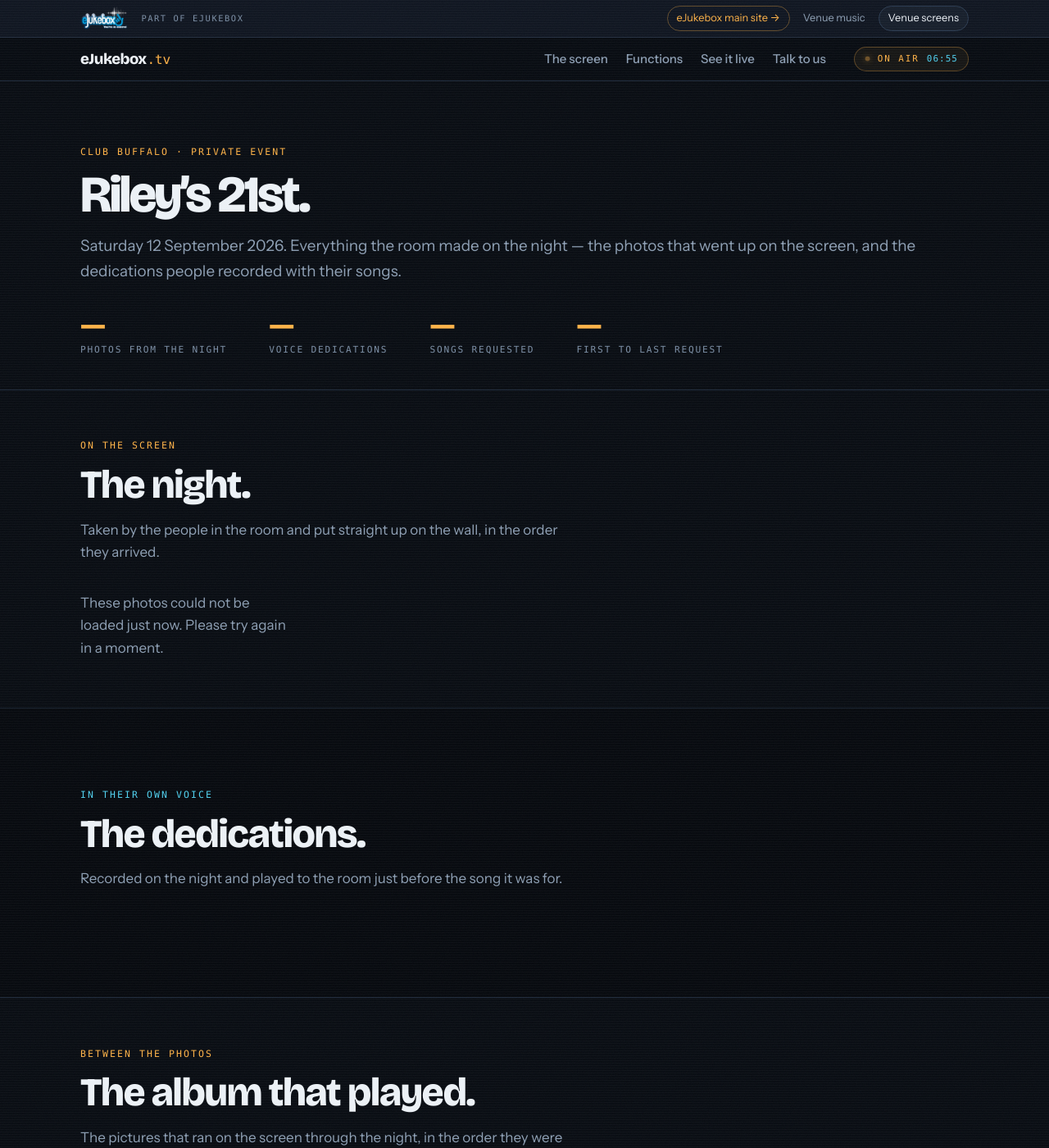
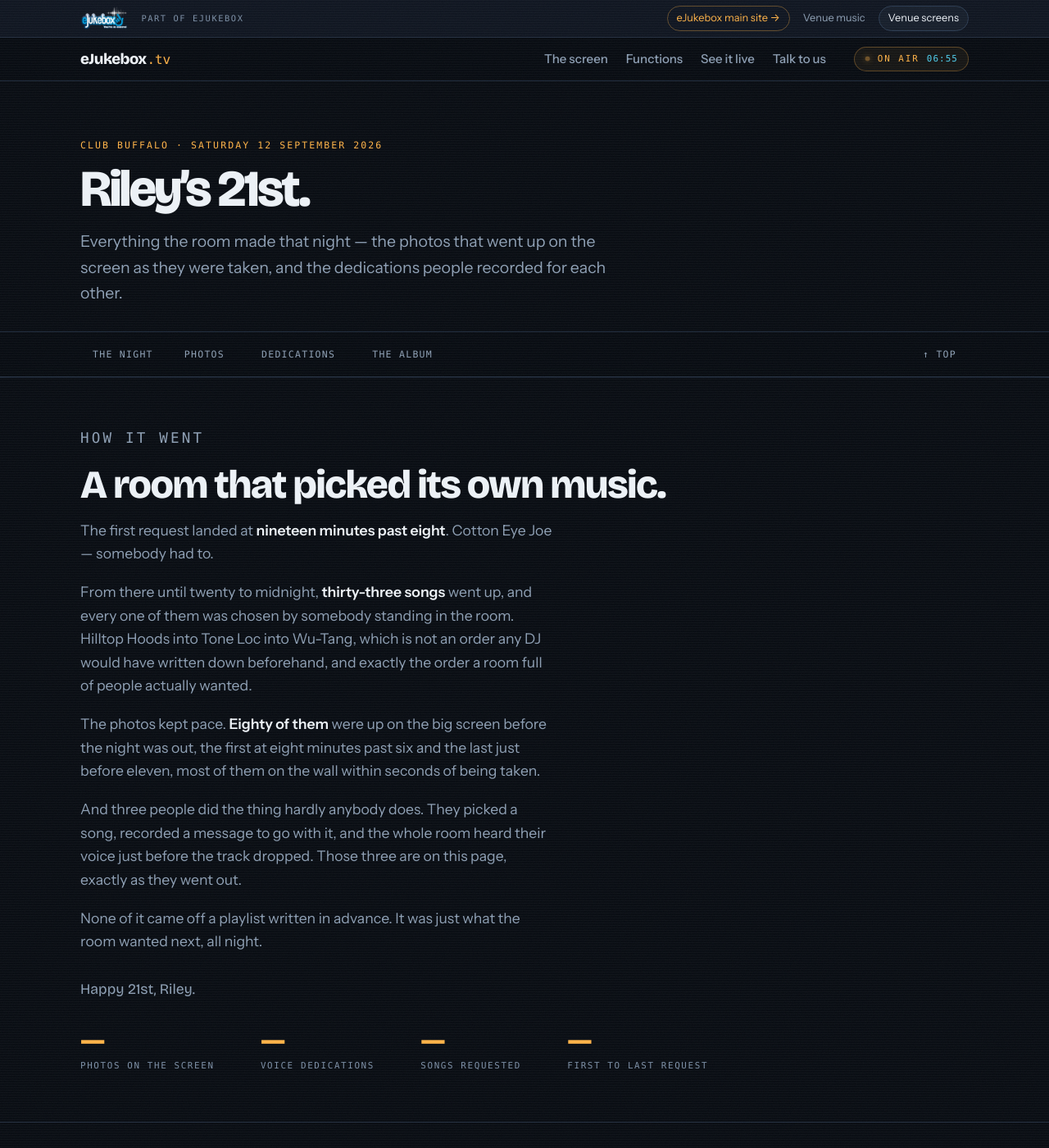
Before and after one commit to MusicbotAU/ejukebox-tv, a Jekyll site: the page built from rileys-21st-ceed6e8f31.html, in a window 1280 px wide and 1400 px high. Shown: the whole window at 82% size. Built offline with Jekyll 4.4.1, drawn with Linux system fonts in a browser that asks for light colours; some web fonts are replaced; some of the changed text lies outside the part shown.

Commit message:
Riley's page: a way to get around it, and the right frame on the photos
Three things Marc found on the first pass.

NAVIGATION. The dedications sat below a hundred and eighty photos, so reaching
them meant scrolling past the lot and then scrolling all the way back. There is
now a sticky strip under the site's own topbar with the four sections and their
counts, the current one lit, and a Top control. It parks itself under the topbar
by measuring it at runtime, because that bar changes height when it wraps.

THE PHOTOS WERE THE WRONG RENDER. They were the touchscreen frame, which carries
"Touch screen to request songs" across the top of every picture - correct on a TV
in a pub, an advert on a page handed to a family. They are now the Instagram
render: same photo, 4:5, edge to edge, venue and eJukebox marks small along the
foot. The eighty guest photos already had one from upload time; the hundred and
one album photos were rendered from their untouched originals.

A STORY, KEPT QUIET. Marc: "keep it subtle, because after all it's Riley's
birthday - we're not here to take any credit, although they had fun because of
us." So there is not a product word on the page. The first request at 8:19 and
what it was, thirty-three songs the room chose itself, eighty photos on the wall
within seconds of being taken, three people who heard their own voice over the
PA. The point lands without anyone being sold to.

Co-Authored-By: Claude Opus 5 <noreply@anthropic.com>

```diff
--- a/rileys-21st-ceed6e8f31.html
+++ b/rileys-21st-ceed6e8f31.html
@@ -12,84 +12,136 @@ date: 2026-09-13 12:00:00 +0800
 {%- comment -%}
   A PRIVATE EVENT HANDOVER PAGE.
 
-  What this is: everything the room made on the night, handed back to the person whose night it
-  was. Guest photos off the wall, the voice dedications people recorded with their song requests,
-  and the album that played between them.
+  Everything the room made on the night, handed back to the person whose night it was. Reachable
+  only by its URL: `noindex` writes the robots tag, `sitemap: false` keeps it out of sitemap.xml,
+  and nothing links to it. The hex suffix IS the key - there is no login.
 
-  Reachable only by its URL. `noindex: true` writes the robots meta tag, `sitemap: false` keeps it
-  out of sitemap.xml, and it is deliberately linked from no menu - the address is the key. The
-  address is also unguessable on purpose (the hex suffix), because there is no login here.
+  THE PICTURES ARE THE INSTAGRAM RENDER, NOT THE TOUCHSCREEN ONE (Marc, 13 Sep 2026). The venue
+  frame carries "Touch screen to request songs" across the top of every photo, which is right on a
+  TV in a pub and reads as an advert on a page you have handed to a family. The ig render is the
+  same photo at 4:5, edge to edge, with the venue and eJukebox marks small along the foot - so the
+  branding survives a screenshot without shouting.
 
-  The photos live in the `events` container on the ejukeboxdisplays storage account, copied there
-  from the venue's own slideshow container so that resetting the venue screen cannot take them
-  away. Everything on the page is driven by manifest.json next to them, so re-running the event
-  export updates the page with no edit here.
+  THE STORY IS DELIBERATELY UNDERSTATED (Marc: "keep it subtle, because after all it's Riley's
+  birthday - we're not here to take any credit, although they had fun because of us"). So no
+  product words anywhere: the capability is carried entirely by what actually happened - the room
+  picked thirty-three songs, the photos were on the wall seconds after they were taken, three
+  people heard their own voice over the PA. A reader takes the point without being sold to.
 
-  WHY THE PHOTOS ARE NOT <img> TAGS (Marc, 13 Sep 2026: "disable the right clicking... the whole
-  point is to bring people to our site"). They are background images on a div with a transparent
-  shield over the top, so the browser's own "Save image as" and "Copy image" never appear, dragging
-  one to the desktop does nothing, and iOS long-press does not offer to save. A determined person
-  can still screenshot, and nothing in a browser can stop that - this raises the effort enough that
-  the easy path is to come back to the page, which is the point. The photos also carry the venue
-  and eJukebox branding baked in by the watermarker, so a screenshot travels with the brand on it.
+  NAVIGATION (Marc: "you've got to scroll all the way down through thousands of photos to get to
+  the voice tracks"). A sticky strip under the site's own topbar, which is itself sticky at
+  z-index 100 - hence --ev-top, measured at runtime, so this bar parks directly beneath it at any
+  width. The active section is driven by an IntersectionObserver rather than scroll maths.
+
+  WHY THE PHOTOS ARE NOT <img> TAGS. Background images behind a transparent shield: no "Save image
+  as", no drag-to-desktop, no iOS long-press save. A screenshot always wins and nothing in a
+  browser changes that - this removes the one-click routes, which is the ask.
 {%- endcomment -%}
 
 <style>
-  /* Scoped to this page; the site's own variables carry the palette. */
-  .ev-hero{padding:clamp(44px,6vw,86px) 0 clamp(26px,3vw,38px)}
-  .ev-hero h1{margin:0 0 .28em}
-  .ev-where{color:var(--smoke);font-size:clamp(1rem,1.6vw,1.18rem);margin:0}
-  .ev-stats{display:flex;flex-wrap:wrap;gap:clamp(18px,4vw,54px);margin:30px 0 0;padding:0;list-style:none}
-  .ev-stats div{display:flex;flex-direction:column;gap:2px}
-  .ev-stats b{font-family:var(--display);font-size:clamp(1.7rem,3.4vw,2.5rem);line-height:1;color:var(--glow);font-weight:600}
-  .ev-stats span{font-family:var(--mono);font-size:.7rem;letter-spacing:.16em;text-transform:uppercase;color:var(--dim)}
+  .ev-hero{padding:clamp(40px,5.4vw,74px) 0 clamp(20px,2.4vw,30px)}
+  .ev-hero h1{margin:0 0 .3em}
+  .ev-lede{color:var(--smoke);font-size:clamp(1.02rem,1.7vw,1.22rem);max-width:34em;margin:0}
 
-  .ev-grid{display:grid;grid-template-columns:repeat(auto-fill,minmax(min(220px,46vw),1fr));gap:clamp(8px,1.1vw,14px);margin-top:26px}
-  .ev-tile{position:relative;aspect-ratio:3/4;border-radius:12px;overflow:hidden;background:var(--room-3) center/cover no-repeat;
+  /* ---- the sticky section bar ---- */
+  .ev-jump{position:sticky;top:var(--ev-top,60px);z-index:90;background:rgba(8,12,18,.92);
+           -webkit-backdrop-filter:blur(12px);backdrop-filter:blur(12px);
+           border-top:1px solid var(--line);border-bottom:1px solid var(--line)}
+  .ev-jump .wrap{display:flex;align-items:center;gap:8px;overflow-x:auto;scrollbar-width:none;padding-top:9px;padding-bottom:9px}
+  .ev-jump .wrap::-webkit-scrollbar{display:none}
+  .ev-jump a{flex:0 0 auto;display:inline-flex;align-items:center;gap:7px;text-decoration:none;
+             font-family:var(--mono);font-size:.72rem;letter-spacing:.11em;text-transform:uppercase;
+             color:var(--smoke);background:transparent;border:1px solid transparent;border-radius:999px;
+             padding:8px 14px;transition:color .16s ease,background .16s ease,border-color .16s ease}
+  .ev-jump a:hover{color:var(--chalk);border-color:var(--line-2)}
+  .ev-jump a.on{color:var(--glow-ink);background:var(--glow);border-color:var(--glow)}
+  .ev-jump a b{font-family:var(--body);font-weight:700;font-size:.78rem;opacity:.62}
+  .ev-jump a.on b{opacity:.72}
+  .ev-top{margin-left:auto;flex:0 0 auto}
+
+  /* ---- the story ---- */
+  .ev-story p{color:var(--smoke);max-width:33em;font-size:clamp(1rem,1.5vw,1.1rem);margin:0 0 1.05em}
+  .ev-story p:last-child{margin-bottom:0}
+  .ev-story strong{color:var(--chalk);font-weight:650}
+  .ev-sign{font-family:var(--display);font-size:clamp(1.35rem,2.6vw,1.9rem);color:var(--glow);margin-top:30px !important}
+
+  .ev-stats{display:flex;flex-wrap:wrap;gap:clamp(20px,4.4vw,58px);margin:28px 0 0;padding:0;list-style:none}
+  .ev-stats div{display:flex;flex-direction:column;gap:3px}
+  .ev-stats b{font-family:var(--display);font-size:clamp(1.7rem,3.3vw,2.45rem);line-height:1;color:var(--glow);font-weight:600}
+  .ev-stats span{font-family:var(--mono);font-size:.68rem;letter-spacing:.15em;text-transform:uppercase;color:var(--dim)}
+
+  /* ---- galleries ---- */
+  .ev-grid{display:grid;grid-template-columns:repeat(auto-fill,minmax(min(210px,45vw),1fr));gap:clamp(8px,1.05vw,13px);margin-top:24px}
+  .ev-tile{position:relative;aspect-ratio:4/5;border-radius:12px;overflow:hidden;background:var(--room-3) center/cover no-repeat;
            border:1px solid var(--line);cursor:zoom-in;transition:transform .18s ease,border-color .18s ease}
   .ev-tile:hover,.ev-tile:focus-visible{transform:translateY(-2px);border-color:var(--glow);outline:none}
-  .ev-tile::after{content:"";position:absolute;inset:0}      /* the shield: every pointer event lands here, never on the picture */
-  .ev-when{position:absolute;left:8px;bottom:7px;z-index:2;font-family:var(--mono);font-size:.66rem;letter-spacing:.06em;
-           color:#fff;background:rgba(6,9,14,.62);padding:3px 7px;border-radius:999px;backdrop-filter:blur(3px)}
+  .ev-tile::after{content:"";position:absolute;inset:0}   /* the shield - pointer events never reach the picture */
+  /* The -webkit- prefix is not optional: iOS Safari is most of the audience for a party page. */
+  .ev-when{position:absolute;left:8px;bottom:7px;z-index:2;font-family:var(--mono);font-size:.64rem;letter-spacing:.06em;
+           color:#fff;background:rgba(6,9,14,.6);padding:3px 7px;border-radius:999px;
+           -webkit-backdrop-filter:blur(3px);backdrop-filter:blur(3px)}
 
-  .ev-ded{display:grid;gap:14px;margin-top:26px;max-width:760px}
-  .ev-ded article{display:flex;flex-wrap:wrap;align-items:center;gap:14px;background:var(--room-2);border:1px solid var(--line);
+  .ev-ded{display:grid;gap:13px;margin-top:24px;max-width:760px}
+  .ev-ded article{display:flex;flex-wrap:wrap;align-items:center;gap:15px;background:var(--room-2);border:1px solid var(--line);
                   border-radius:14px;padding:16px 18px}
-  .ev-ded .t{flex:1 1 240px;min-width:0}
+  .ev-ded .t{flex:1 1 230px;min-width:0}
   .ev-ded .song{font-weight:650;color:var(--chalk)}
-  .ev-ded .artist{color:var(--smoke);font-size:.94rem}
-  .ev-ded time{font-family:var(--mono);font-size:.72rem;letter-spacing:.1em;color:var(--signal)}
-  .ev-ded audio{flex:1 1 260px;min-width:220px;height:38px}
+  .ev-ded .artist{color:var(--smoke);font-size:.93rem}
+  .ev-ded time{font-family:var(--mono);font-size:.7rem;letter-spacing:.1em;color:var(--signal)}
+  .ev-ded audio{flex:1 1 250px;min-width:210px;height:38px}
 
-  .ev-more{margin-top:22px}
+  .ev-more{margin-top:20px}
   .ev-more button{font:inherit;cursor:pointer;background:var(--room-3);color:var(--chalk);border:1px solid var(--line-2);
                   border-radius:999px;padding:11px 22px}
   .ev-more button:hover{border-color:var(--glow);color:var(--glow)}
 
-  /* lightbox */
-  .ev-box{position:fixed;inset:0;z-index:120;background:rgba(4,6,10,.94);display:none;align-items:center;justify-content:center;padding:3vmin}
+  /* ---- lightbox ---- */
+  .ev-box{position:fixed;inset:0;z-index:130;background:rgba(4,6,10,.95);display:none;align-items:center;justify-content:center;padding:3vmin}
   .ev-box.on{display:flex}
   .ev-box .shot{width:100%;height:100%;background:center/contain no-repeat}
-  .ev-box .shot::after{content:"";position:absolute;inset:0}
-  .ev-box button{position:absolute;top:14px;right:16px;width:46px;height:46px;border-radius:50%;cursor:pointer;
-                 background:var(--room-3);color:var(--chalk);border:1px solid var(--line-2);font-size:1.3rem;line-height:1}
-  .ev-box .nav{position:absolute;top:50%;transform:translateY(-50%);width:52px;height:52px;font-size:1.5rem}
-  .ev-box .prev{left:14px} .ev-box .next{right:14px;top:50%}
-  .ev-box .cap{position:absolute;left:0;right:0;bottom:14px;text-align:center;font-family:var(--mono);font-size:.74rem;
+  .ev-box button{position:absolute;cursor:pointer;background:var(--room-3);color:var(--chalk);border:1px solid var(--line-2);border-radius:50%}
+  .ev-box .x{top:14px;right:16px;width:46px;height:46px;font-size:1.3rem;line-height:1}
+  .ev-box .nav{top:50%;transform:translateY(-50%);width:52px;height:52px;font-size:1.5rem}
+  .ev-box .prev{left:14px} .ev-box .next{right:14px}
+  .ev-box .cap{position:absolute;left:0;right:0;bottom:14px;text-align:center;font-family:var(--mono);font-size:.72rem;
                letter-spacing:.1em;color:var(--smoke)}
 
-  /* Nothing in here is selectable, draggable, or long-pressable into a save sheet. */
   .ev-guard,.ev-guard *{-webkit-touch-callout:none;-webkit-user-select:none;user-select:none;-webkit-user-drag:none}
-  @media (prefers-reduced-motion:reduce){.ev-tile{transition:none}.ev-tile:hover{transform:none}}
+  html{scroll-behavior:smooth}
+  [id^="sec-"]{scroll-margin-top:calc(var(--ev-top,60px) + 58px)}
+  @media (prefers-reduced-motion:reduce){html{scroll-behavior:auto}.ev-tile{transition:none}.ev-tile:hover{transform:none}}
 </style>
 
 <section class="band band--flush ev-hero" aria-labelledby="ev-h">
   <div class="wrap">
-    <p class="eyebrow">Club Buffalo &middot; private event</p>
+    <p class="eyebrow">Club Buffalo &middot; Saturday 12 September 2026</p>
     <h1 id="ev-h">Riley&rsquo;s 21st.</h1>
-    <p class="ev-where">Saturday 12 September 2026. Everything the room made on the night &mdash; the photos that went up on the screen, and the dedications people recorded with their songs.</p>
+    <p class="ev-lede">Everything the room made that night &mdash; the photos that went up on the screen as they were taken, and the dedications people recorded for each other.</p>
+  </div>
+</section>
+
+<nav class="ev-jump" id="ev-jump" aria-label="Jump to a section">
+  <div class="wrap">
+    <a href="#sec-story" data-sec="sec-story">The night</a>
+    <a href="#sec-photos" data-sec="sec-photos">Photos <b id="ev-c-photos"></b></a>
+    <a href="#sec-voices" data-sec="sec-voices">Dedications <b id="ev-c-voices"></b></a>
+    <a href="#sec-album" data-sec="sec-album">The album <b id="ev-c-album"></b></a>
+    <a href="#top" class="ev-top" id="ev-backtop" aria-label="Back to the top">&uarr; Top</a>
+  </div>
+</nav>
+
+<section class="band band--tight ev-story" id="sec-story" aria-labelledby="ev-story-h">
+  <div class="wrap">
+    <p class="eyebrow">How it went</p>
+    <h2 id="ev-story-h">A room that picked its own music.</h2>
+    <p>The first request landed at <strong>nineteen minutes past eight</strong>. Cotton Eye Joe &mdash; somebody had to.</p>
+    <p>From there until twenty to midnight, <strong>thirty-three songs</strong> went up, and every one of them was chosen by somebody standing in the room. Hilltop Hoods into Tone Loc into Wu-Tang, which is not an order any DJ would have written down beforehand, and exactly the order a room full of people actually wanted.</p>
+    <p>The photos kept pace. <strong>Eighty of them</strong> were up on the big screen before the night was out, the first at eight minutes past six and the last just before eleven, most of them on the wall within seconds of being taken.</p>
+    <p>And three people did the thing hardly anybody does. They picked a song, recorded a message to go with it, and the whole room heard their voice just before the track dropped. Those three are on this page, exactly as they went out.</p>
+    <p>None of it came off a playlist written in advance. It was just what the room wanted next, all night.</p>
+    <p class="ev-sign">Happy 21st, Riley.</p>
     <div class="ev-stats">
-      <div><b id="ev-n-guest">&mdash;</b><span>photos from the night</span></div>
+      <div><b id="ev-n-guest">&mdash;</b><span>photos on the screen</span></div>
       <div><b id="ev-n-ded">&mdash;</b><span>voice dedications</span></div>
       <div><b id="ev-n-songs">&mdash;</b><span>songs requested</span></div>
       <div><b id="ev-span">&mdash;</b><span>first to last request</span></div>
@@ -97,7 +149,7 @@ date: 2026-09-13 12:00:00 +0800
   </div>
 </section>
 
-<section class="band band--tight" aria-labelledby="ev-night-h">
+<section class="band band--tight" id="sec-photos" aria-labelledby="ev-night-h">
   <div class="wrap">
     <p class="eyebrow">On the screen</p>
     <h2 id="ev-night-h">The night.</h2>
@@ -106,16 +158,16 @@ date: 2026-09-13 12:00:00 +0800
   </div>
 </section>
 
-<section class="band band--sober" aria-labelledby="ev-ded-h">
+<section class="band band--sober" id="sec-voices" aria-labelledby="ev-ded-h">
   <div class="wrap">
     <p class="eyebrow">In their own voice</p>
     <h2 id="ev-ded-h">The dedications.</h2>
-    <p class="sub">Recorded on the night and played to the room just before the song it was for.</p>
+    <p class="sub">Recorded on the night and played to the room just before the song each one was for.</p>
     <div class="ev-ded" id="ev-ded"></div>
   </div>
 </section>
 
-<section class="band band--tight" aria-labelledby="ev-album-h">
+<section class="band band--tight" id="sec-album" aria-labelledby="ev-album-h">
   <div class="wrap">
     <p class="eyebrow">Between the photos</p>
     <h2 id="ev-album-h">The album that played.</h2>
@@ -129,25 +181,48 @@ date: 2026-09-13 12:00:00 +0800
   <div class="shot" id="ev-shot"></div>
   <button type="button" class="nav prev" id="ev-prev" aria-label="Previous photo">&#8249;</button>
   <button type="button" class="nav next" id="ev-next" aria-label="Next photo">&#8250;</button>
-  <button type="button" id="ev-close" aria-label="Close">&times;</button>
+  <button type="button" class="x" id="ev-close" aria-label="Close">&times;</button>
   <p class="cap" id="ev-cap"></p>
 </div>
 
 <script>
 (function () {
   var MANIFEST = 'https://ejukeboxdisplays.blob.core.windows.net/events/rileys-21st-ceed6e8f31/manifest.json';
-  var ALBUM_FIRST = 24;                       // the rest arrive on the button, so the page opens fast
-  var guest = [], album = [], base = '', shown = [], at = 0;
+  var ALBUM_FIRST = 24;
+  var base = '', shown = [], at = 0;
 
-  /* Load a tile's picture only when it is nearly on screen. 181 photos at full size is tens of
-     megabytes; on a phone at a party that is the difference between a page and a wait. */
-  var lazy = new IntersectionObserver(function (entries) {
-    entries.forEach(function (e) {
+  /* Park the section bar directly under the site's own sticky topbar, whatever height it is at
+     this width. Re-measured on resize because the topbar wraps on a narrow screen. */
+  function measure() {
+    var bar = document.querySelector('.topbar');
+    document.documentElement.style.setProperty('--ev-top', ((bar && bar.offsetHeight) || 60) + 'px');
+  }
+  measure();
+  window.addEventListener('resize', measure);
+  window.addEventListener('load', measure);
+
+  /* Load a tile's picture only as it comes near the viewport. 181 photos at full size is tens of
+     megabytes, which on a phone is the difference between a page and a wait. */
+  var lazy = new IntersectionObserver(function (es) {
+    es.forEach(function (e) {
       if (!e.isIntersecting) return;
       e.target.style.backgroundImage = 'url("' + e.target.dataset.src + '")';
       lazy.unobserve(e.target);
     });
-  }, { rootMargin: '600px 0px' });
+  }, { rootMargin: '700px 0px' });
+
+  var box = document.getElementById('ev-box');
+  var shot = document.getElementById('ev-shot');
+  var cap = document.getElementById('ev-cap');
+
+  function paint() {
+    var r = shown[at];
+    if (!r) return;
+    shot.style.backgroundImage = 'url("' + base + r.src + '")';
+    cap.textContent = (r.at ? r.at + '  ·  ' : '') + (at + 1) + ' of ' + shown.length;
+  }
+  function step(n) { if (shown.length) { at = (at + n + shown.length) % shown.length; paint(); } }
+  function close() { box.classList.remove('on'); document.body.style.overflow = ''; }
 
   function tile(rec, list, index) {
     var d = document.createElement('div');
@@ -193,8 +255,7 @@ date: 2026-09-13 12:00:00 +0800
     if (e.key === 'ArrowRight') step(1);
   });
 
-  /* The guards. None of this is a lock - a screenshot always wins - but it removes every one-click
-     route out of the page, which is what was asked for. */
+  /* The guards. Not a lock - a screenshot always wins - but every one-click way out is gone. */
   document.addEventListener('contextmenu', function (e) {
     if (e.target.closest && e.target.closest('.ev-guard')) e.preventDefault();
   });
@@ -202,17 +263,39 @@ date: 2026-09-13 12:00:00 +0800
     if (e.target.closest && e.target.closest('.ev-guard')) e.preventDefault();
   });
   document.addEventListener('keydown', function (e) {
-    // Ctrl/Cmd+S would offer to save the whole page, images and all.
     if ((e.ctrlKey || e.metaKey) && String(e.key).toLowerCase() === 's') e.preventDefault();
   });
 
+  /* Light the section bar for whatever you are actually looking at. */
+  function watchSections() {
+    var links = [].slice.call(document.querySelectorAll('.ev-jump a[data-sec]'));
+    var spy = new IntersectionObserver(function (es) {
+      es.forEach(function (e) {
+        if (!e.isIntersecting) return;
+        links.forEach(function (a) { a.classList.toggle('on', a.dataset.sec === e.target.id); });
+      });
+    }, { rootMargin: '-45% 0px -50% 0px' });
+    links.forEach(function (a) {
+      var s = document.getElementById(a.dataset.sec);
+      if (s) spy.observe(s);
+    });
+    document.getElementById('ev-backtop').addEventListener('click', function (e) {
+      e.preventDefault();
+      window.scrollTo({ top: 0, behavior: 'smooth' });
+    });
+  }
+
   fetch(MANIFEST, { cache: 'no-cache' }).then(function (r) { return r.json(); }).then(function (d) {
-    base = d.base; guest = d.guest || []; album = d.album || [];
+    base = d.base;
+    var guest = d.guest || [], album = d.album || [], voices = d.dedications || [];
 
     document.getElementById('ev-n-guest').textContent = guest.length;
-    document.getElementById('ev-n-ded').textContent = (d.dedications || []).length;
+    document.getElementById('ev-n-ded').textContent = voices.length;
     document.getElementById('ev-n-songs').textContent = d.songsRequested || '—';
-    document.getElementById('ev-span').textContent = (d.firstRequest || '') && (d.firstRequest + ' – ' + d.lastRequest);
+    document.getElementById('ev-span').textContent = d.firstRequest ? (d.firstRequest + ' – ' + d.lastRequest) : '—';
+    document.getElementById('ev-c-photos').textContent = guest.length;
+    document.getElementById('ev-c-voices').textContent = voices.length;
+    document.getElementById('ev-c-album').textContent = album.length;
 
     var g = document.getElementById('ev-guest');
     guest.forEach(function (r, i) { g.appendChild(tile(r, guest, i)); });
@@ -230,17 +313,18 @@ date: 2026-09-13 12:00:00 +0800
     }
 
     var dd = document.getElementById('ev-ded');
-    (d.dedications || []).forEach(function (v) {
+    voices.forEach(function (v) {
       var el = document.createElement('article');
-      el.innerHTML =
-        '<div class="t"><div class="song"></div><div class="artist"></div><time></time></div>' +
-        '<audio controls preload="none" controlsList="nodownload"></audio>';
+      el.innerHTML = '<div class="t"><div class="song"></div><div class="artist"></div><time></time></div>' +
+                     '<audio controls preload="none" controlsList="nodownload"></audio>';
       el.querySelector('.song').textContent = v.song || 'Dedication';
       el.querySelector('.artist').textContent = v.artist || '';
       el.querySelector('time').textContent = v.at || '';
       el.querySelector('audio').src = base + v.src;
       dd.appendChild(el);
     });
+
+    watchSections();
   }).catch(function () {
     document.getElementById('ev-guest').innerHTML =
       '<p class="sub">These photos could not be loaded just now. Please try again in a moment.</p>';
```
Also changed, not shown: other parts of rileys-21st-ceed6e8f31.html (+0 -13 lines).
